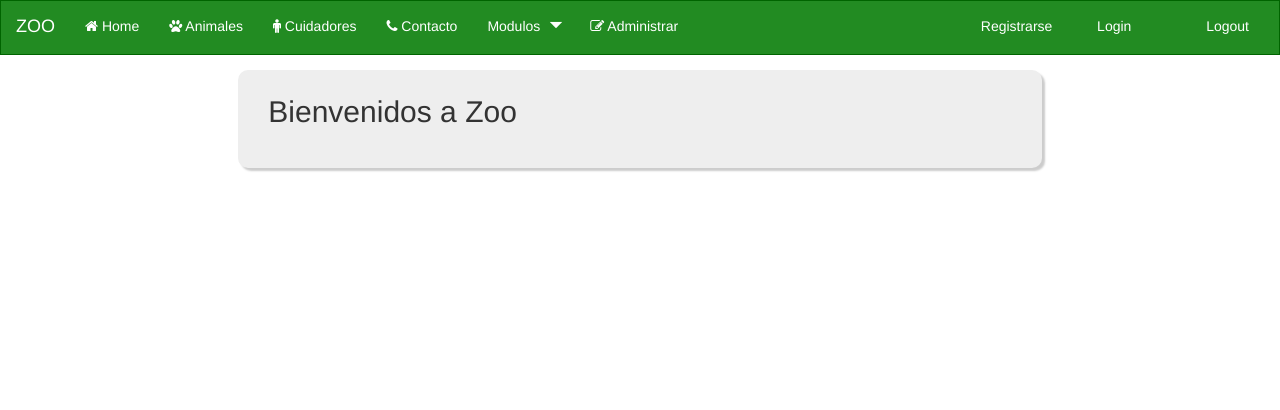
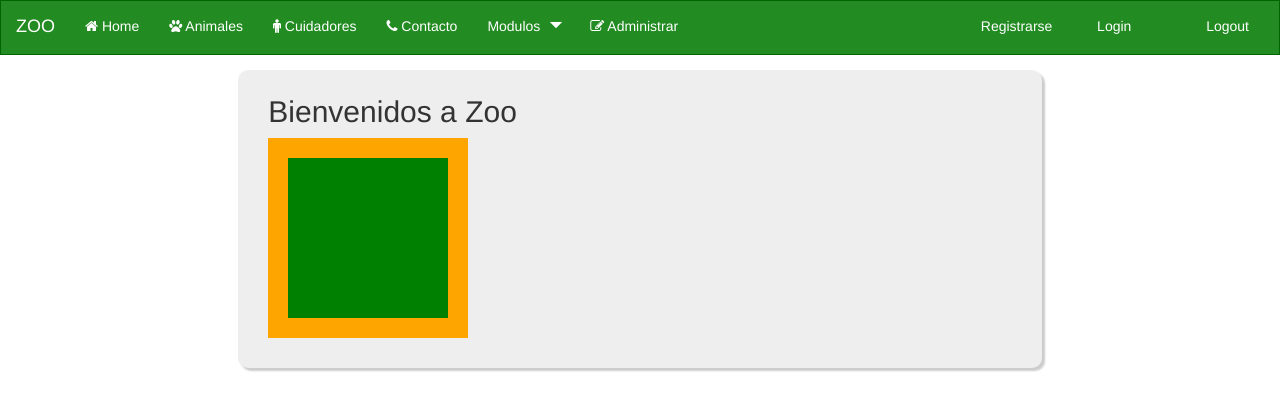
Before and after one commit to LL2262/angular-avanzado, an Angular app: page / in a window 1280 px wide. Shown: the top 410 px of the page. Built offline with nearby package versions, Linux system fonts and the light colour scheme; a web font is replaced by a local one.

Commit message:
08/11/2018

```diff
--- a/src/app/app.component.html
+++ b/src/app/app.component.html
@@ -61,7 +61,7 @@
                         </ul>
                     </li>
                     <li>
-                        <a [routerLink]="['/admin-panel']" class="admin">
+                        <a [routerLink]="['/admin-panel']" class="admin" [routerLinkActive]="['active']">
                             <i class="fa fa-edit"></i> Administrar</a>
                     </li>
                 </ul>
--- a/src/app/componentes/animales/animales.component.html
+++ b/src/app/componentes/animales/animales.component.html
@@ -1 +1,3 @@
-<h1>{{titulo}}</h1>
+<div class="col-md-12" [@fadeIn]>
+    <h2>{{titulo}}</h2>
+</div>
--- a/src/app/componentes/animales/animales.component.ts
+++ b/src/app/componentes/animales/animales.component.ts
@@ -1,8 +1,10 @@
 import { Component, OnInit } from '@angular/core';
+import {fundido} from '../animation';
 
 @Component({
   selector: 'app-animales',
-  templateUrl: './animales.component.html'
+  templateUrl: './animales.component.html',
+  animations: [fundido]
 })
 export class AnimalesComponent implements OnInit {
 
--- a/src/app/componentes/animation.ts
+++ b/src/app/componentes/animation.ts
@@ -4,10 +4,13 @@ export let fundido =
     trigger('fadeIn', [
         transition(':enter', [
             style({
-                opacity: 0
+                opacity: 0,
+                transform: 'translateY(-15%)'
             }),
-            animate('500ms linear', style({
-                opacity: 1
+            animate('300ms linear',
+            style({
+                opacity: 1,
+                transform: 'translateY(0)'
             }))
         ]),
     ]);
--- a/src/app/componentes/contacto/contacto.component.html
+++ b/src/app/componentes/contacto/contacto.component.html
@@ -1,4 +1,3 @@
-<h1>{{titulo}}</h1>
-
-<input type="text" [(ngModel)]="email">
-<button (click)="guardarEmail()">Guardar email</button>
+<div class="col-md-12" [@fadeIn]>
+    <h2>{{titulo}}</h2>
+</div>
--- a/src/app/componentes/contacto/contacto.component.ts
+++ b/src/app/componentes/contacto/contacto.component.ts
@@ -1,8 +1,10 @@
 import { Component, OnInit } from '@angular/core';
+import {fundido} from '../animation';
 
 @Component({
   selector: 'app-contacto',
-  templateUrl: './contacto.component.html'
+  templateUrl: './contacto.component.html',
+  animations: [fundido]
 })
 export class ContactoComponent implements OnInit {
 
--- a/src/app/componentes/cuidadores/cuidadores.component.html
+++ b/src/app/componentes/cuidadores/cuidadores.component.html
@@ -1 +1,3 @@
-<h1>{{titulo}}</h1>
+<div class="col-md-12" [@fadeIn]>
+    <h2>{{titulo}}</h2>
+</div>
--- a/src/app/componentes/cuidadores/cuidadores.component.ts
+++ b/src/app/componentes/cuidadores/cuidadores.component.ts
@@ -1,8 +1,10 @@
 import { Component, OnInit } from '@angular/core';
+import {fundido} from '../animation';
 
 @Component({
   selector: 'app-cuidadores',
-  templateUrl: './cuidadores.component.html'
+  templateUrl: './cuidadores.component.html',
+  animations: [fundido]
 })
 export class CuidadoresComponent implements OnInit {
 
--- a/src/app/componentes/home/home.component.html
+++ b/src/app/componentes/home/home.component.html
@@ -1,5 +1,10 @@
 <div class="col-md-8 col-md-offset-2" [@fadeIn]>
     <div class="jumbotron">
         <h2>{{titulo}}</h2>
+        <div class="prueba">
+            <div class="pruebahijo">
+
+            </div>
+        </div>
     </div>
 </div>
--- a/src/assets/styles.css
+++ b/src/assets/styles.css
@@ -29,34 +29,27 @@
 .navbar-inverse .navbar-nav>.open>a, .navbar-inverse .navbar-nav>.open>a:focus, .navbar-inverse .navbar-nav>.open>a:hover {
     color: black;
     background-color: darkgreen;
+    border-color: transparent;
 }
 
-.dropdown:hover .dropdown-menu {
+.dropdown.open .dropdown-menu {
     display: block;
-    color: white;
     opacity: 1;
     background-color:  forestgreen;
     border-color: forestgreen;
 }
 
-/* .dropdown.open .dropdown-menu {
-    display: block;
-    opacity: 1;
-    background-color:  forestgreen;
-    border-color: forestgreen;
-} */
-
-/* .dropdown-menu>li>a{
-    color: white;
+.dropdown-menu>li>a{
+    color: white !important;
     background-color:  forestgreen;
     text-decoration: none;
     border-color: forestgreen;
-} */
+}
 
 .dropdown-menu>li>a:hover{
     background: #eee;
-    color: black;
-    transition: 300ms ease;
+    color: black !important;
+    transition: 400ms ease;
 }
 
 .expand_caret {
@@ -84,3 +77,23 @@ a[aria-expanded='true'] > .expand_caret {
 .navbar-nav .active{
     border-bottom: 3px solid orange !important;
 }
+
+.prueba{
+    width: 200px;
+    height: 200px;
+    border: 20px solid orange;
+    background: #ccc
+}
+
+.pruebahijo{
+    width: 160px;
+    height: 160px;
+    background: green;
+    display: inline-block;
+    transition: 400ms ease-in-out;
+    pointer-events: none
+}
+
+.prueba:hover .pruebahijo{
+    transform: translate(200px, 200px) rotate(90deg);
+}
```
